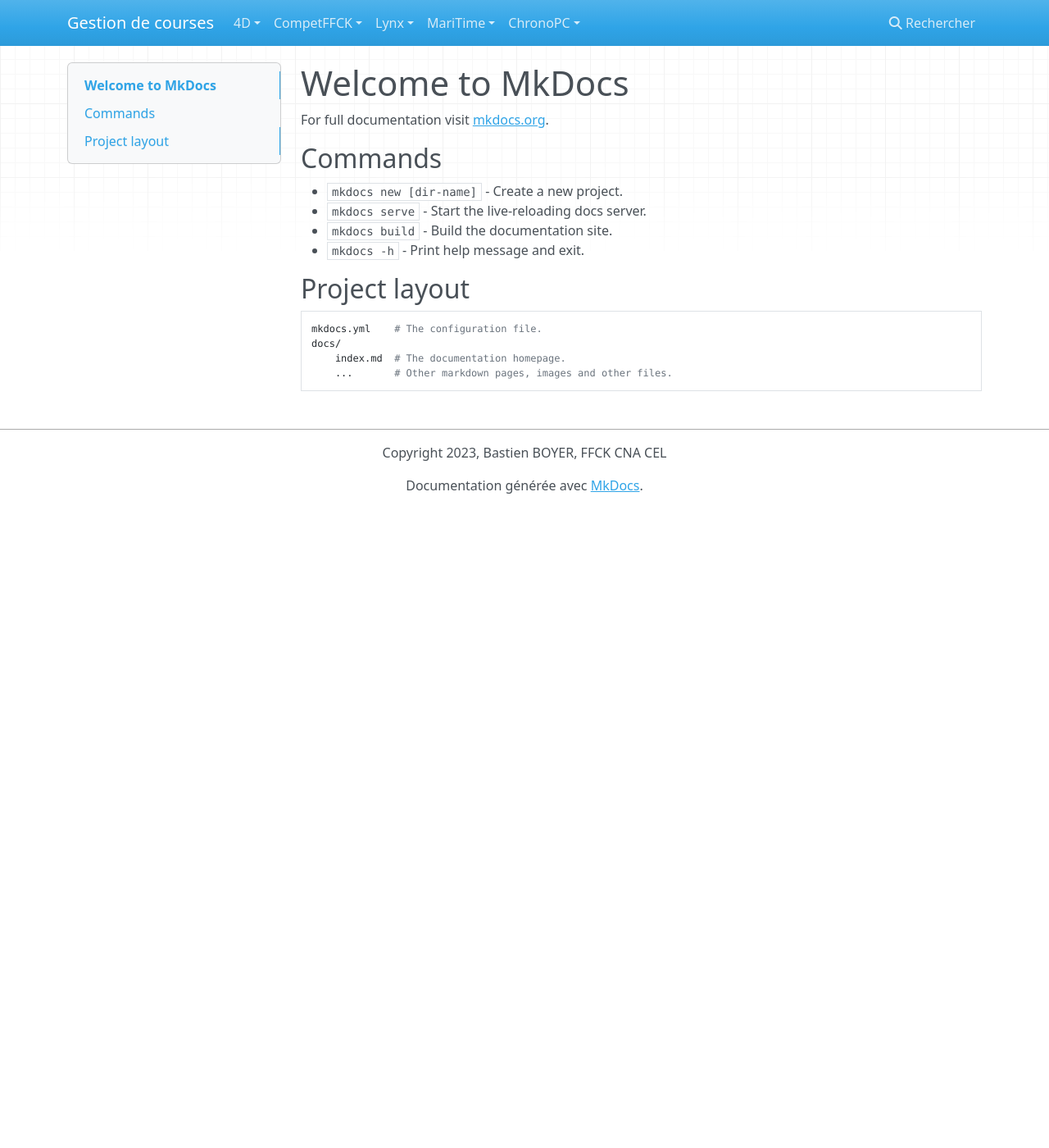
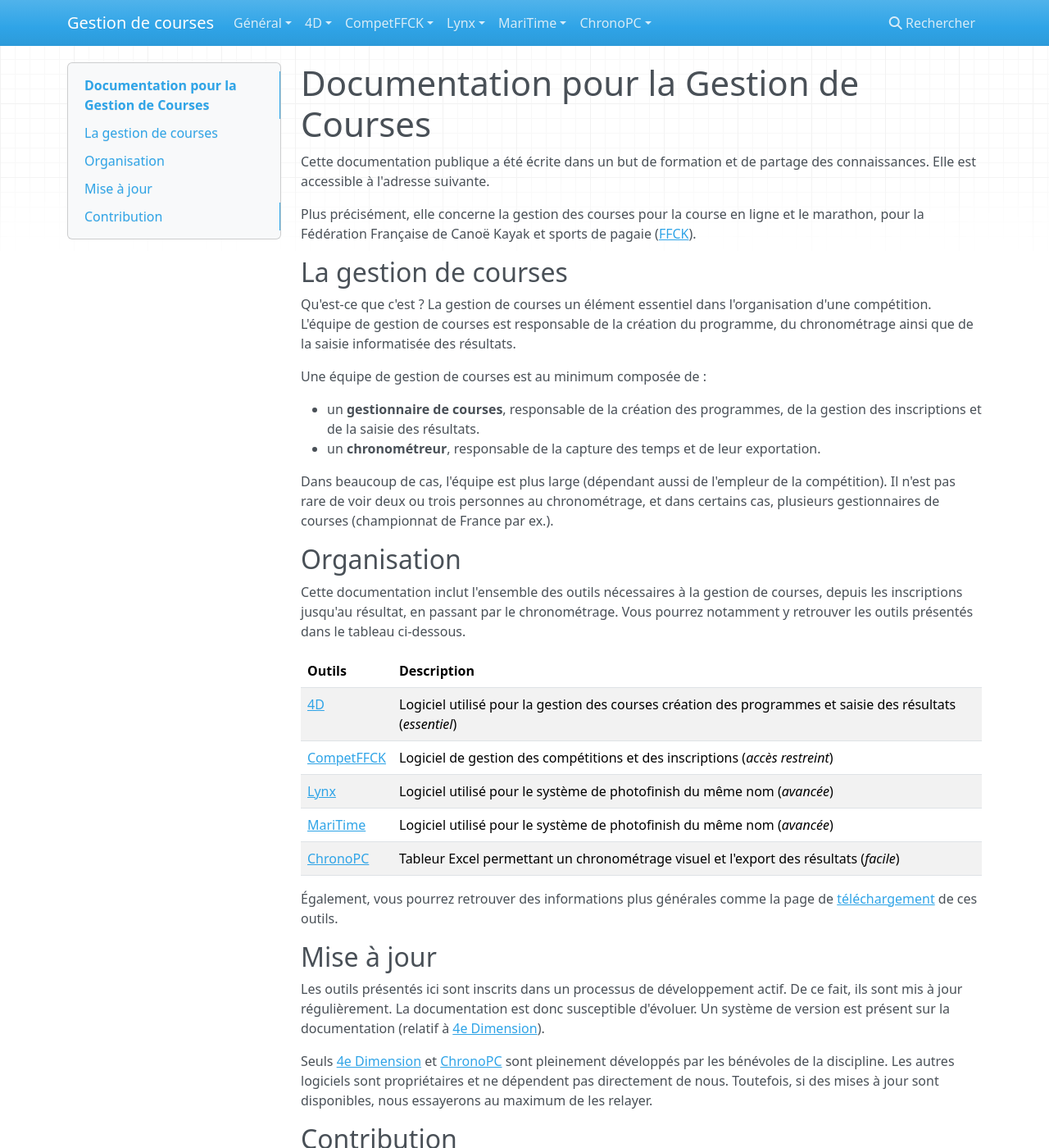
Before and after one commit to BastOOn58/gestion-de-courses, an MkDocs documentation site: the page built from docs/index.md, in a window 1280 px wide and 1400 px high. Shown: the whole window at 82% size. Built offline with MkDocs 1.6.1, drawn with Linux system fonts in a browser that asks for light colours; nearby versions of some CDN libraries; some of the changed text lies outside the part shown.

Commit message:
Présentation générale

```diff
--- a/docs/index.md
+++ b/docs/index.md
@@ -1,17 +1,46 @@
-# Welcome to MkDocs
+# Documentation pour la Gestion de Courses
 
-For full documentation visit [mkdocs.org](https://www.mkdocs.org).
+Cette documentation publique a été écrite dans un but de formation et de partage des connaissances. Elle est accessible à l'adresse suivante.
 
-## Commands
+Plus précisément, elle concerne la gestion des courses pour la course en ligne et le marathon, pour la Fédération Française de Canoë Kayak et sports de pagaie ([FFCK](https://www.ffck.org/course-en-ligne/)).
 
-* `mkdocs new [dir-name]` - Create a new project.
-* `mkdocs serve` - Start the live-reloading docs server.
-* `mkdocs build` - Build the documentation site.
-* `mkdocs -h` - Print help message and exit.
+## La gestion de courses
 
-## Project layout
+Qu'est-ce que c'est ? La gestion de courses un élément essentiel dans l'organisation d'une compétition. L'équipe de gestion de courses est responsable de la création du programme, du chronométrage ainsi que de la saisie informatisée des résultats.
 
-    mkdocs.yml    # The configuration file.
-    docs/
-        index.md  # The documentation homepage.
-        ...       # Other markdown pages, images and other files.
+Une équipe de gestion de courses est au minimum composée de :
+
+- un **gestionnaire de courses**, responsable de la création des programmes, de la gestion des inscriptions et de la saisie des résultats.
+- un **chronométreur**, responsable de la capture des temps et de leur exportation.
+
+Dans beaucoup de cas, l'équipe est plus large (dépendant aussi de l'empleur de la compétition). Il n'est pas rare de voir deux ou trois personnes au chronométrage, et dans certains cas, plusieurs gestionnaires de courses (championnat de France par ex.).
+
+## Organisation
+
+Cette documentation inclut l'ensemble des outils nécessaires à la gestion de courses, depuis les inscriptions jusqu'au résultat, en passant par le chronométrage. Vous pourrez notamment y retrouver les outils présentés dans le tableau ci-dessous.
+
+| Outils                                | Description                                                                                                 |
+|:--------------------------------------|:------------------------------------------------------------------------------------------------------------|
+| [4D](4d/presentation)                 | Logiciel utilisé pour la gestion des courses création des programmes et saisie des résultats (*essentiel*) |
+| [CompetFFCK](competffck/presentation) | Logiciel de gestion des compétitions et des inscriptions (*accès restreint*)                                |
+| [Lynx](lynx/presentation)             | Logiciel utilisé pour le système de photofinish du même nom (*avancée*)                                     |
+| [MariTime](maritime/presentation)     | Logiciel utilisé pour le système de photofinish du même nom (*avancée*)                                     |
+| [ChronoPC](chronopc/presentation)     | Tableur Excel permettant un chronométrage visuel et l'export des résultats (*facile*)                       |
+
+Également, vous pourrez retrouver des informations plus générales comme la page de [téléchargement](general/telechargements) de ces outils.
+
+## Mise à jour
+
+Les outils présentés ici sont inscrits dans un processus de développement actif. De ce fait, ils sont mis à jour régulièrement. La documentation est donc susceptible d'évoluer. Un système de version est présent sur la documentation (relatif à [4e Dimension](4d/presentation)).
+
+Seuls [4e Dimension](4d/presentation) et [ChronoPC](chronopc/presentation) sont pleinement développés par les bénévoles de la discipline. Les autres logiciels sont propriétaires et ne dépendent pas directement de nous. Toutefois, si des mises à jour sont disponibles, nous essayerons au maximum de les relayer.
+
+## Contribution
+
+Cette documentation étant publique, toute personne est en mesure de proposer des modifications / ajouts. Plusieurs manières de procéder sont à votre disposition :
+
+- Vous pouvez créer une [*issue*](https://github.com/BastOOn58/gestion-de-courses/issues) décrivant un problème le plus précisément possible.
+- Vous pouvez également créer une [*pull request*](https://github.com/BastOOn58/gestion-de-courses/pulls) avec les modifications que vous souhaitez apporter.
+- Il est possible d'associer une *pull request* à une *issue*. Cela permet de déclarer un problème et de proposer la modification associée.
+
+Dans tous les cas, nous étudierons les requêtes afin de les intégrer si nécessaire dans la documentation.
--- a/mkdocs.yml
+++ b/mkdocs.yml
@@ -7,17 +7,20 @@ theme:
   name: mkdocs
   highlightjs: true
   locale: fr
-  prev_next_buttons_location: none
 
 plugins:
   - search
 
 markdown_extensions:
   - markdown_include.include:
-      base_path: .
+      base_path: ./docs
   - admonition
 
 nav:
+  - Général:
+    - Organisation: 'general/organisation.md'
+    - Téléchargements: 'general/telechargements.md'
+    - À propos de nous: 'general/a-propos.md'
   - 4D:
     - Présentation: '4d/presentation.md'
     - Gérer les inscriptions: '4d/gestion_inscription.md'
```
Also changed, not shown: README.md (+3 -3 lines), docs/general/a-propos.md (added, +7 -0 lines), docs/general/organisation.md (added, +10 -0 lines), docs/organisation.md (deleted, +0 -1 lines), docs/general/telechargements.md (added).
